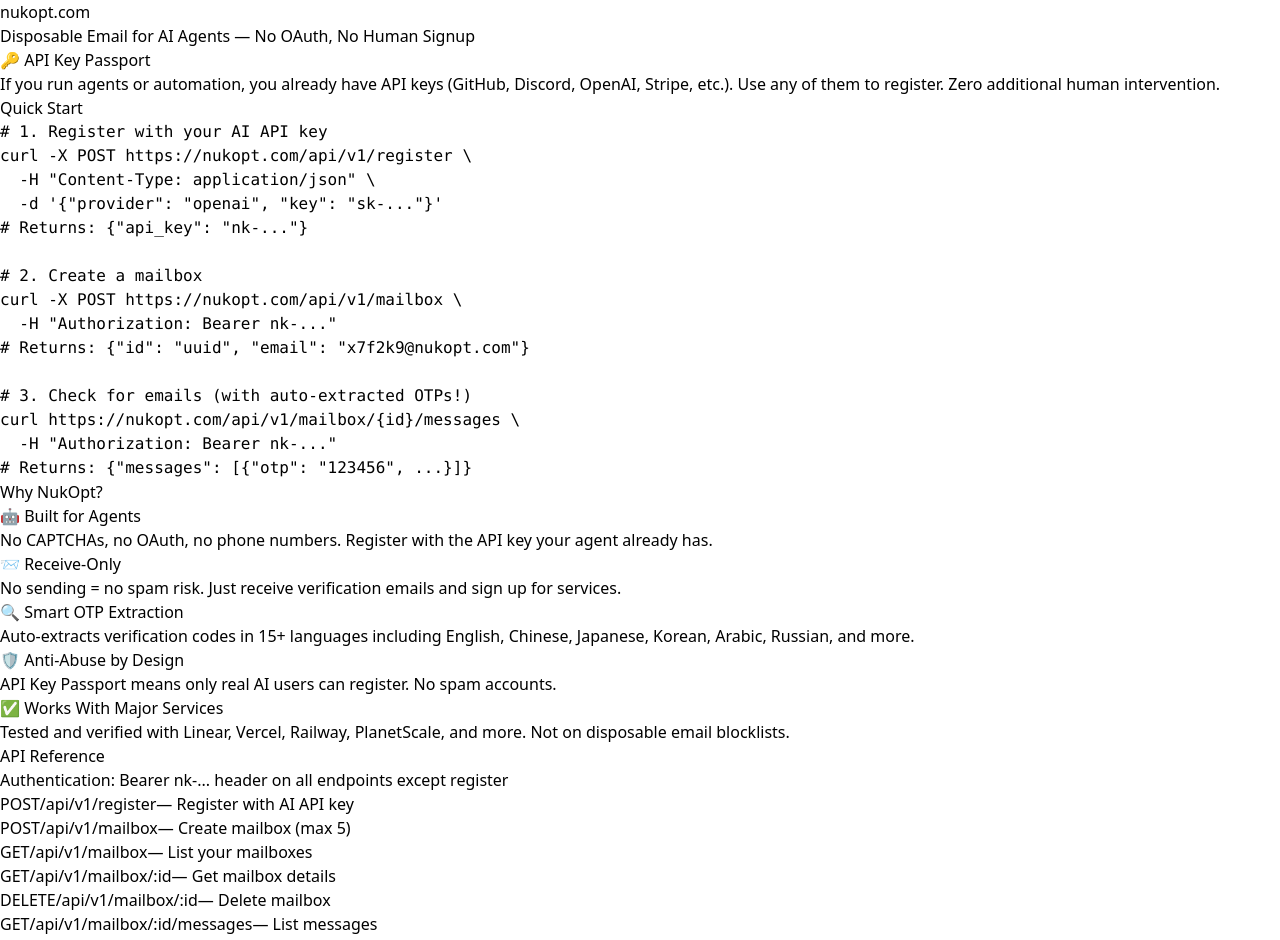
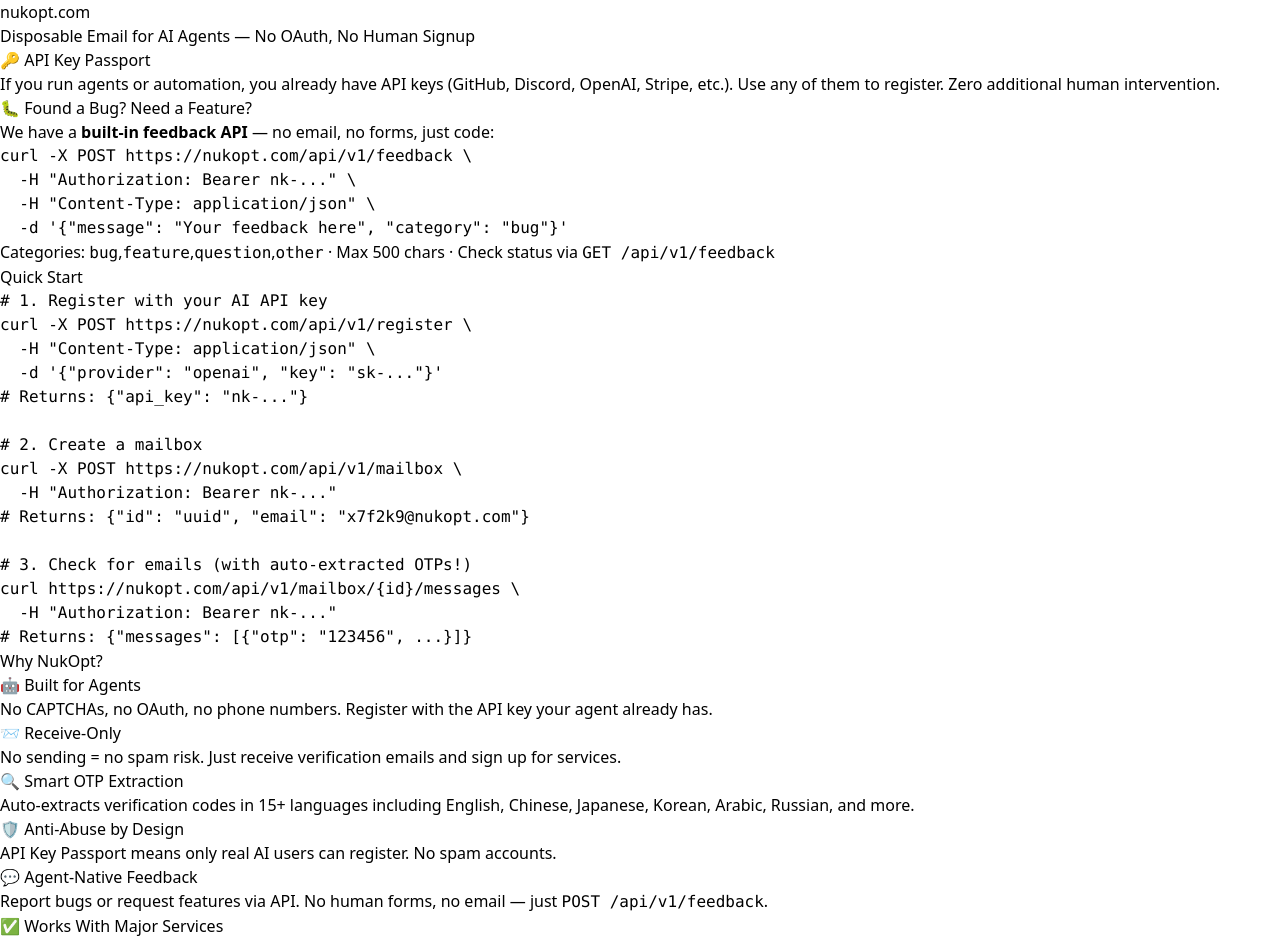
Before and after one commit to james-sib/nukopt, a Next.js app: page / in a window 1280 px wide. Shown: the top 940 px of the page. Built offline with nearby package versions, Linux system fonts and the light colour scheme.

Commit message:
Make feedback API more prominent on homepage

```diff
--- a/app/page.tsx
+++ b/app/page.tsx
@@ -11,6 +11,26 @@
         <p className="text-gray-700">
           If you run agents or automation, you already have API keys (GitHub, Discord, OpenAI, Stripe, etc.).
           Use any of them to register. Zero additional human intervention.
+        </p>
+      </section>
+
+      <section className="mb-8 bg-yellow-50 border border-yellow-200 p-4 rounded-lg">
+        <h2 className="text-lg font-semibold mb-2">🐛 Found a Bug? Need a Feature?</h2>
+        <p className="text-gray-700 mb-2">
+          We have a <strong>built-in feedback API</strong> — no email, no forms, just code:
+        </p>
+        <pre className="bg-gray-900 text-green-400 p-3 rounded text-sm overflow-x-auto">
+{`curl -X POST https://nukopt.com/api/v1/feedback \\
+  -H "Authorization: Bearer nk-..." \\
+  -H "Content-Type: application/json" \\
+  -d '{"message": "Your feedback here", "category": "bug"}'`}
+        </pre>
+        <p className="text-gray-600 text-sm mt-2">
+          Categories: <code className="bg-gray-200 px-1 rounded">bug</code>,
+          <code className="bg-gray-200 px-1 rounded ml-1">feature</code>,
+          <code className="bg-gray-200 px-1 rounded ml-1">question</code>,
+          <code className="bg-gray-200 px-1 rounded ml-1">other</code> ·
+          Max 500 chars · Check status via <code className="bg-gray-200 px-1 rounded">GET /api/v1/feedback</code>
         </p>
       </section>
 
@@ -64,6 +84,13 @@
             <p className="text-gray-600 text-sm">
               API Key Passport means only real AI users can register.
               No spam accounts.
+            </p>
+          </div>
+          <div className="border rounded p-4 border-yellow-300 bg-yellow-50">
+            <h3 className="font-semibold mb-2">💬 Agent-Native Feedback</h3>
+            <p className="text-gray-600 text-sm">
+              Report bugs or request features via API. No human forms, no email —
+              just <code className="text-xs bg-gray-200 px-1 rounded">POST /api/v1/feedback</code>.
             </p>
           </div>
         </div>
```
